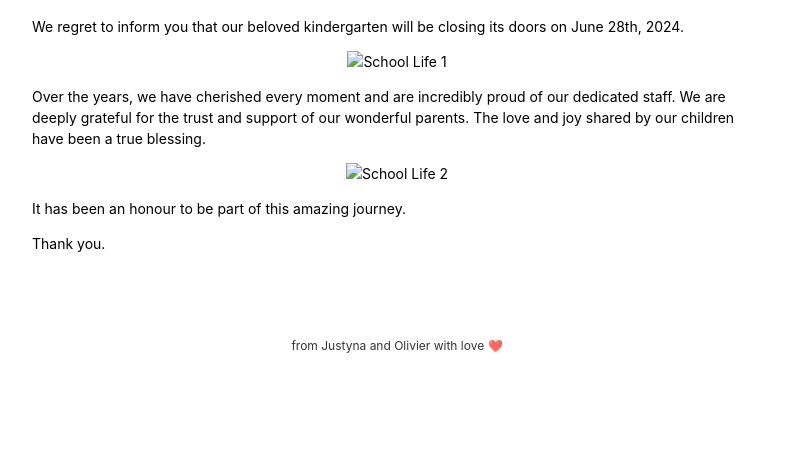
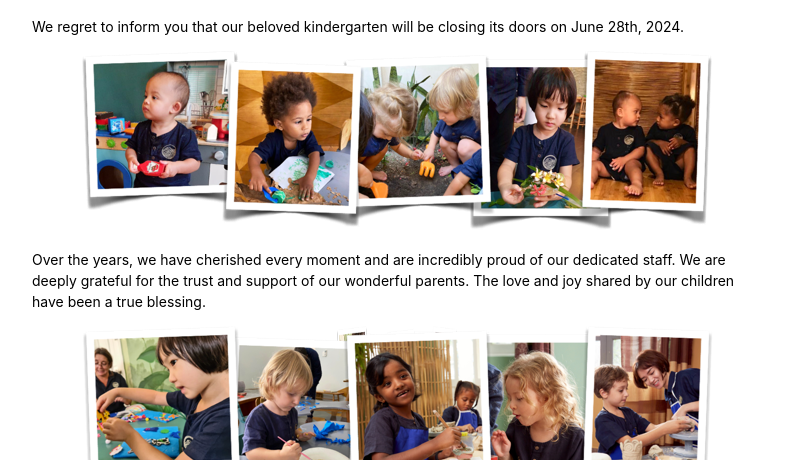
Before and after one commit to orouchard/goodbye, a plain HTML site: page index.html in a window 1280 px wide. Shown: the part 340-800 px from the top of the page, without its empty margins (243-1036 px from the left). Drawn offline with Linux system fonts and the light colour scheme; files that its build step writes are made by us from their sources; files whose address does not match are found by name.

Commit message:
simplified 2

```diff
--- a/index.html
+++ b/index.html
@@ -8,7 +8,7 @@
 	<meta name="author" content="Olivier Rouchard"/>
 	<meta name="description" content="The Institution des Collines is closing on Friday 28th, 2024"/>
 	<meta name="viewport" content="width=device-width, initial-scale=1"/>
-	<link rel="stylesheet" href="css/idc.css"/>
+	<link rel="stylesheet" href="idc.css"/>
 	<style>
 	@import url('https://fonts.googleapis.com/css2?family=El+Messiri:wght@400..700&display=swap');
 	</style>
@@ -40,13 +40,13 @@
 				<p>We regret to inform you that our beloved kindergarten will be closing its doors on June 28th, 2024.</p>
 
 				<ul class="clients">
-					<li id="image1"><a href="https://www.collines.institute"><img src="images/school_life_01.png" alt="School Life 1"></a></li>
+					<li id="image1"><a href="https://www.collines.institute"><img src="school_life_01.png" alt="School Life 1"></a></li>
 				</ul>
 
 				<p>Over the years, we have cherished every moment and are incredibly proud of our dedicated staff. We are deeply grateful for the trust and support of our wonderful parents. The love and joy shared by our children have been a true blessing.</p>
 
 				<ul class="clients">
-					<li id="image2"><a href="https://www.collines.institute"><img src="images/school_life_02.png" alt="School Life 2"></a></li>
+					<li id="image2"><a href="https://www.collines.institute"><img src="school_life_02.png" alt="School Life 2"></a></li>
 				</ul>
 
 				<p>It has been an honour to be part of this amazing journey.</p>
```
